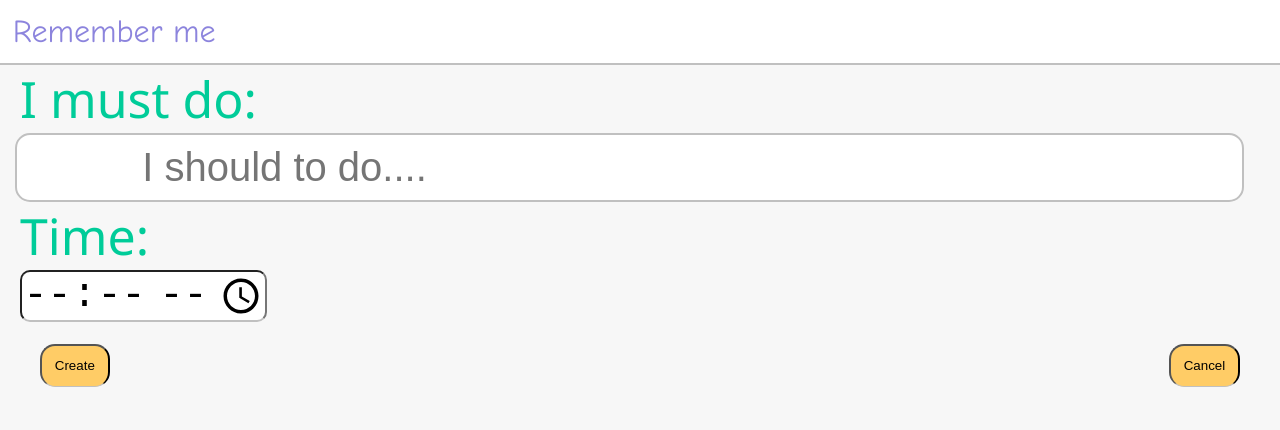
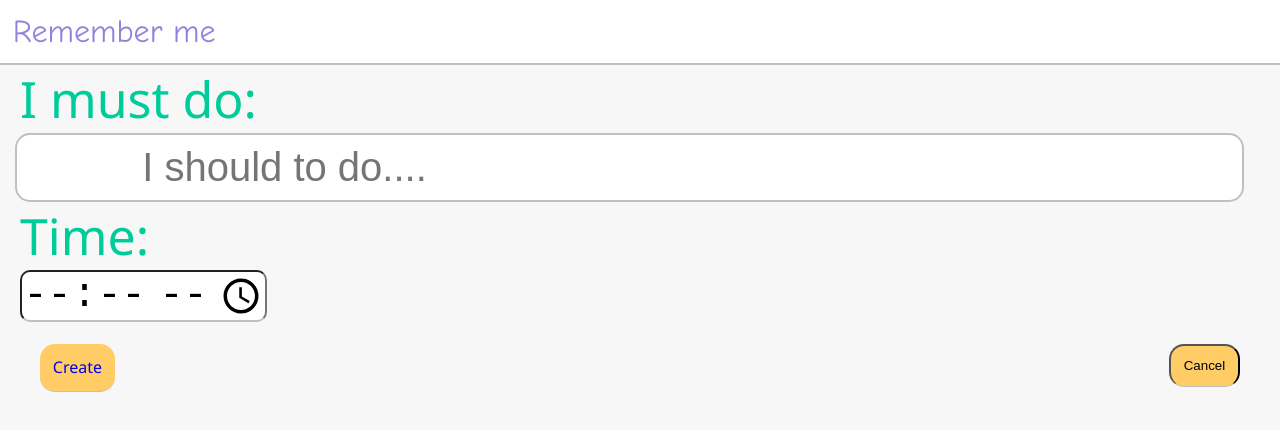
Before and after one commit to Forkutsyk/Remember-me, a plain HTML site: page creat_point.html in a window 1280 px wide. Drawn offline with Linux system fonts and the light colour scheme.

Commit message:
2 changes
1- cange button.(bug!!!)
2-add indent

```diff
--- a/creat_point.html
+++ b/creat_point.html
@@ -24,7 +24,7 @@
       <input id="time" type="time" name="time">
     </div>
     <br>
-<button id="add" class="left">Create</button>
+<span class="left" id="add"><a href="index.html">Create</a></span>
 <button id="cancel" class="right">Cancel</button>
 <script type="text/javascript" src="app.js"></script>
   </body>
--- a/list.js
+++ b/list.js
@@ -3,7 +3,7 @@ window.onload = function() {
     todoList = JSON.parse(localStorage.getItem('todo'));
     out();
   }
-function out() {
+function out(){
   var out = '';
   for (var key in todoList){
     if (todoList[key].check == true){
```
